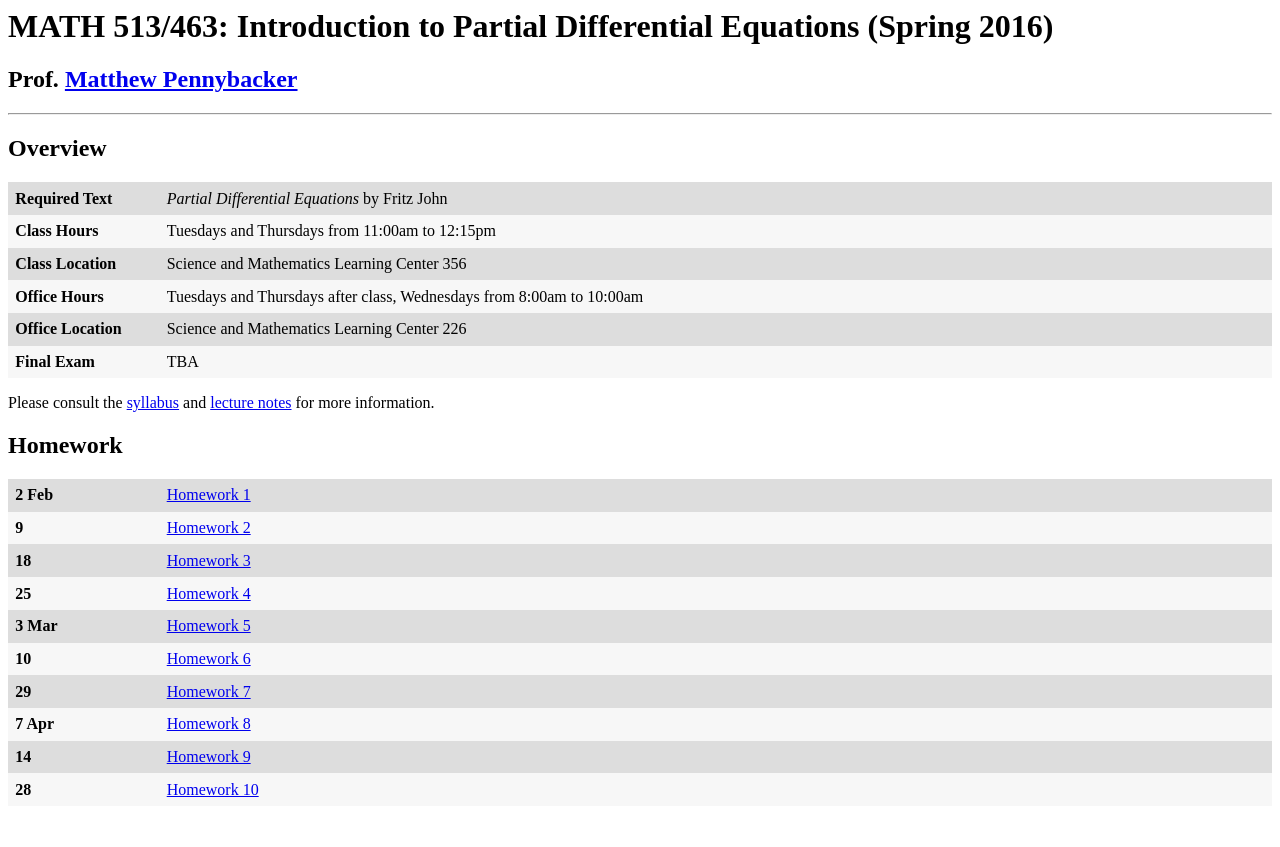
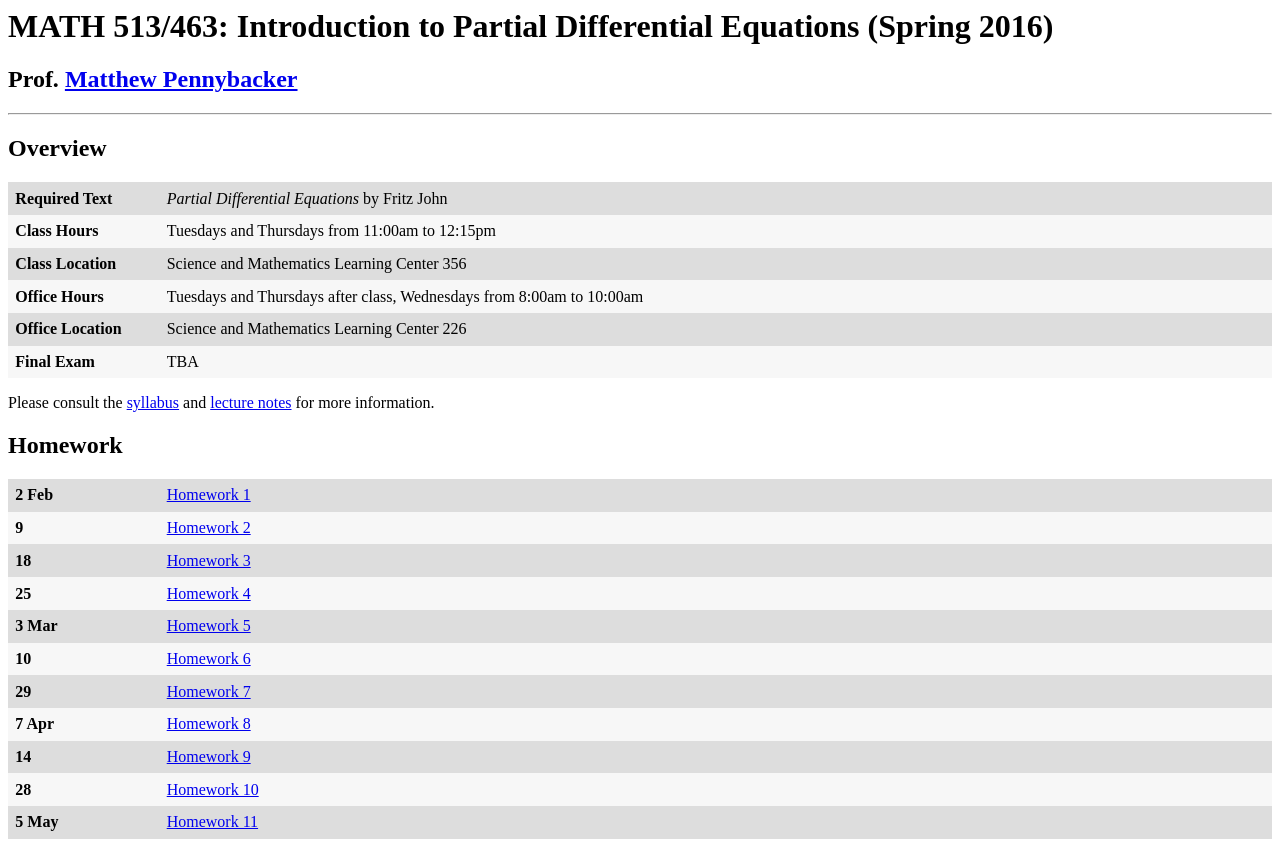
Before and after one commit to pennybacker/math513, a plain HTML site: page index.html in a window 1280 px wide. Before the commit the page ends 814 px from the top, so only its background shows below. Drawn offline with Linux system fonts and the light colour scheme.

Commit message:
added homework 11

```diff
--- a/index.html
+++ b/index.html
@@ -114,6 +114,10 @@
   <th>28</th>
   <td><a href="homework10.pdf">Homework 10</a></td>
 </tr>
+<tr>
+  <th>5 May</th>
+  <td><a href="homework11.pdf">Homework 11</a></td>
+</tr>
 </table>
 
 </body>
```
Also changed, not shown: 1 other file.
